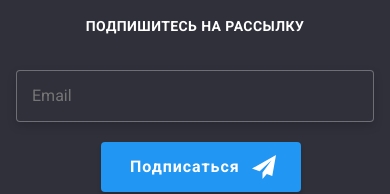
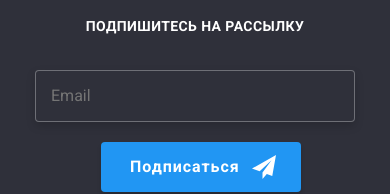
Before and after one commit to Anastasiia-Zubko/goit-markup-hw-08, a plain HTML site: page index.html in a window 390 px wide. Shown: the part 5551-5745 px from the top of the page. Drawn offline with nearby package versions, Linux system fonts and the light colour scheme.

Commit message:
applied changes

```diff
--- a/sass/components/_footer.scss
+++ b/sass/components/_footer.scss
@@ -85,3 +85,8 @@ footer a:not(.logo):focus {
     margin: 20px 120px;
   }
 }
+.subscribe-form input {
+  @media screen and (max-width: 479px) {
+    max-width: 320px;
+  }
+}
```
Also changed, not shown: css/main.css, css/main.min.css, 2 other files.
